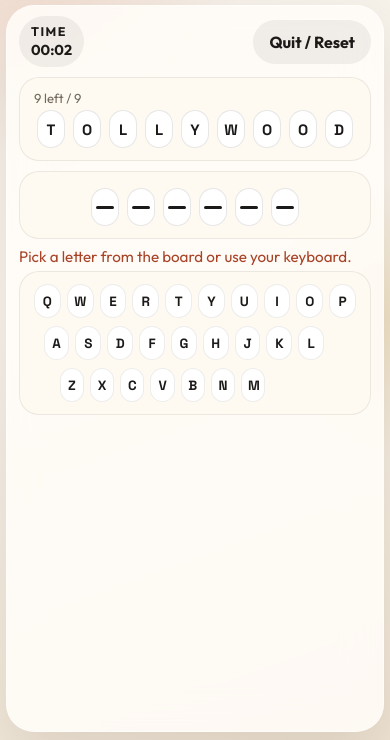
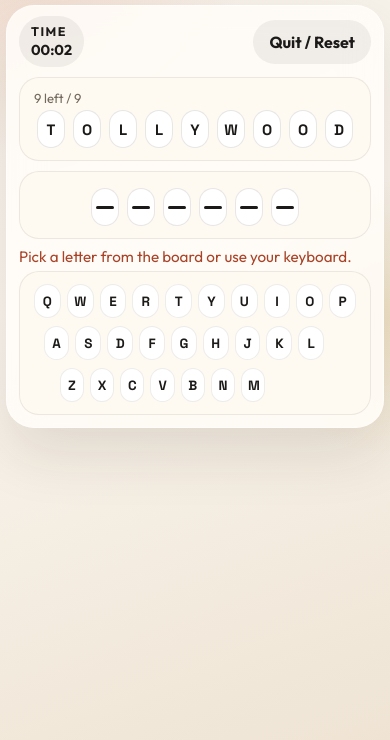
Before and after one commit to YelishettyPraveen/movie-guess-game, a plain HTML site: page index.html in a window 390 px wide. Both pictures are taken after typing "Sample123" into the empty fields and a click on the button "Start Game". Shown: the part 104-844 px from the top of the page. Drawn offline with Linux system fonts and the light colour scheme.

Commit message:
mobile scroll

```diff
--- a/styles.css
+++ b/styles.css
@@ -484,6 +484,28 @@ input {
 }
 
 @media (max-width: 840px) {
+  body {
+    overflow-y: auto;
+    overflow-x: hidden;
+  }
+
+  .page-shell {
+    min-height: auto;
+    grid-template-rows: auto;
+  }
+
+  .app-card {
+    overflow: visible;
+  }
+
+  .screen {
+    height: auto;
+  }
+
+  .setup-layout {
+    min-height: auto;
+  }
+
   .setup-layout {
     grid-template-columns: 1fr;
     gap: 16px;
@@ -520,11 +542,13 @@ input {
 
   .page-shell {
     width: min(100% - 12px, 100%);
-    padding: 8px 0;
+    min-height: auto;
+    padding: 8px 0 18px;
     gap: 8px;
   }
 
   .screen {
+    height: auto;
     padding: 12px;
   }
 
```
